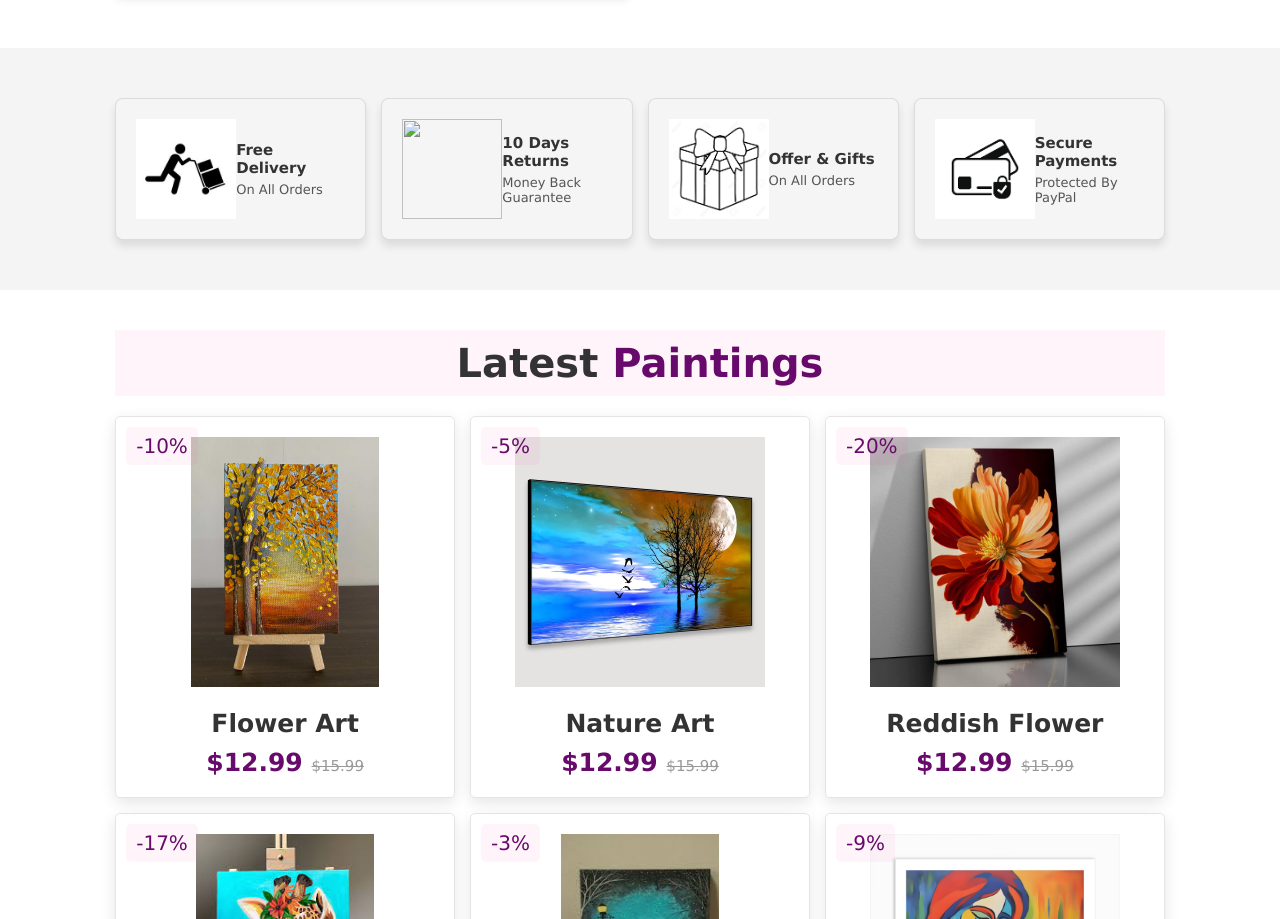
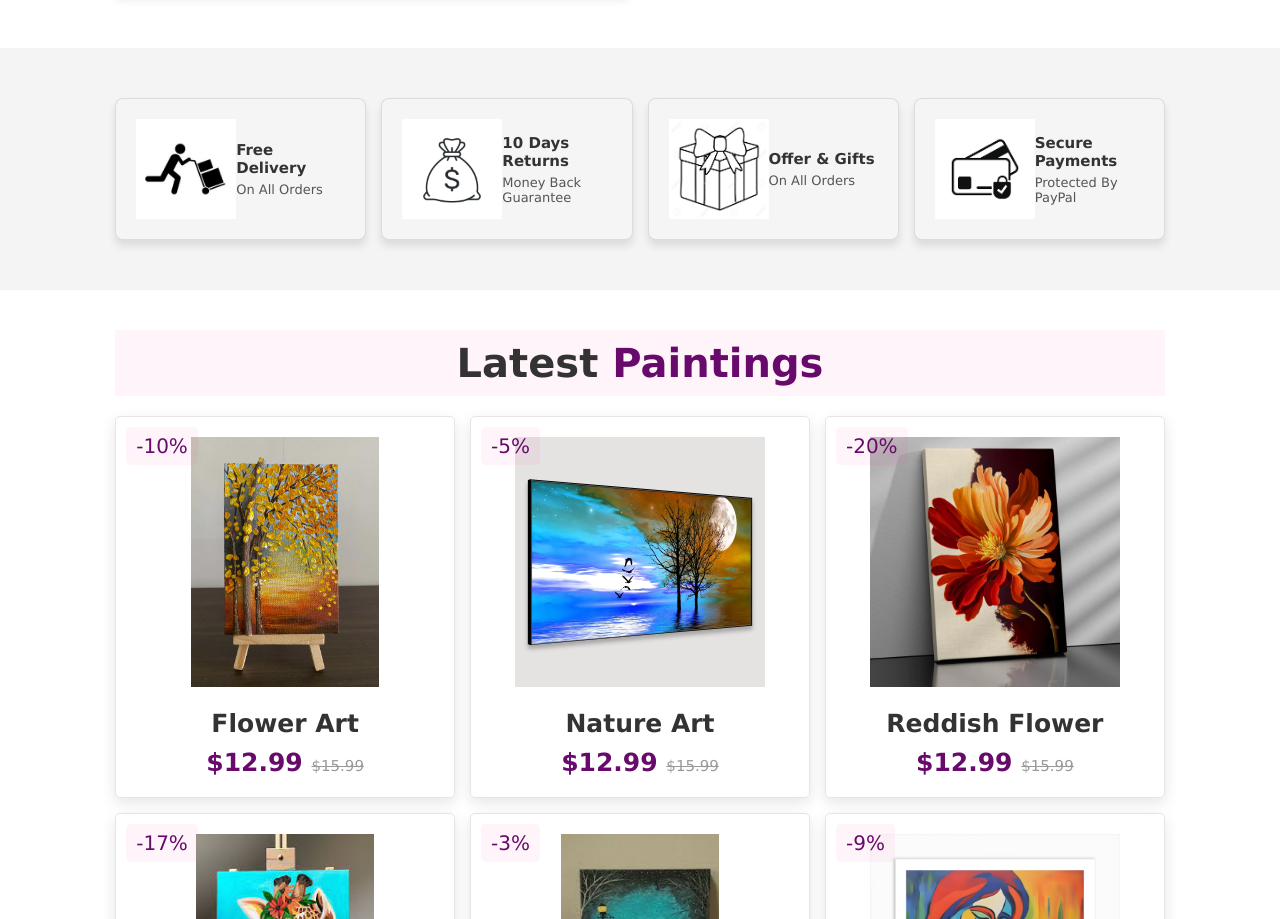
Before and after one commit to Aaisha2004/aaisha.github.io, a plain HTML site: page index.html in a window 1280 px wide. Shown: the part 1226-2145 px from the top of the page. Drawn offline with Linux system fonts and the light colour scheme; files whose address does not match are found by name.

Commit message:
index.html

```diff
--- a/index.html
+++ b/index.html
@@ -110,7 +110,7 @@
                     </div>
 
                     <div class="icons">
-                        <img src="../ArtWeb/image/3.webp" alt="" class="icon-returns">
+                        <img src="Image/3.webp" alt="" class="icon-returns">
                         <div class="info">
                             <h3>10 days returns</h3>
                             <span>Money back guarantee</span>
```
